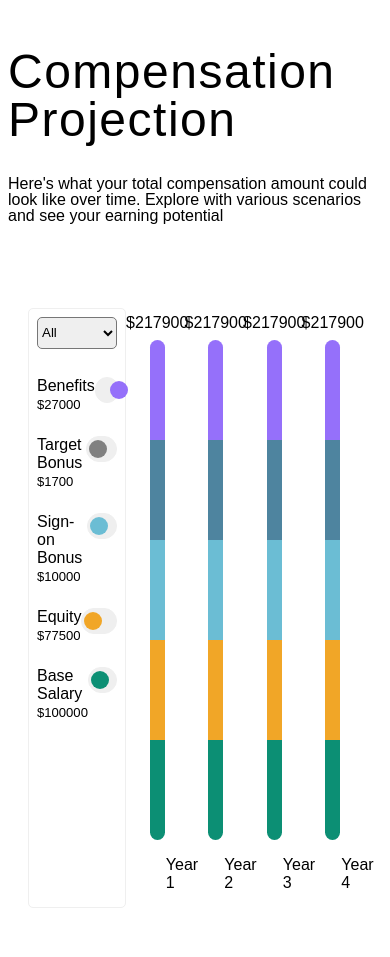
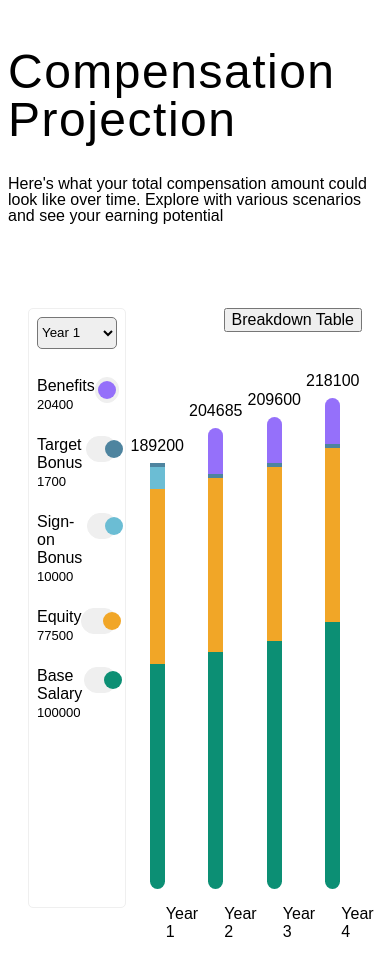
Before and after one commit to Ragnarrlothbrok/compensation_project, a website built with webpack: page src/index.html in a window 390 px wide. Both pictures are taken after a click on the element 106 px from the left and 389 px from the top of the page. Before the commit the page ends 916 px from the top, so only its background shows below. Built offline with nearby package versions, Linux system fonts and the light colour scheme.

Commit message:
Features completed

```diff
--- a/src/index.html
+++ b/src/index.html
@@ -18,115 +18,131 @@
       <div class="control-center flex flex-column">
         <div class="duration-control">
           <select id="year-control">
-            <option>All</option>
-            <option>Year 1</option>
-            <option>Year 2</option>
-            <option>Year 3</option>
-            <option>Year 4</option>
+            <option value="year1">Year 1</option>
+            <option value="year2">Year 2</option>
+            <option value="year3">Year 3</option>
+            <option value="year4">Year 4</option>
+            <option value="all">All</option>
           </select>
         </div>
         <div class="salary-elements">
           <div class="salary-element flex flex-row flex-spacebtw">
             <div class="sal-details flex flex-column">
               <div class="element-title title-font">Benefits</div>
-              <span class="element-amount">$27000</span>
+              <span id="element-benefits" class="element-amount">$27000</span>
             </div>
             <div class="switch flex">
-              <div class="toggle benefits" onclick="this.classList.toggle('toggle-on')"></div>
+              <div class="toggle toggle-on benefits"></div>
             </div>
           </div>
           <div class="salary-element flex flex-row flex-spacebtw">
             <div class="sal-details flex flex-column">
               <div class="element-title title-font">Target Bonus</div>
-              <span class="element-amount">$1700</span>
+              <span id="element-target-bonus" class="element-amount"
+                >$1700</span
+              >
             </div>
             <div class="switch flex">
-              <div class="toggle targetBonus" onclick="this.classList.toggle('toggle-on')"></div>
+              <div class="toggle toggle-on target-bonus"></div>
             </div>
           </div>
           <div class="salary-element flex flex-row flex-spacebtw">
             <div class="sal-details flex flex-column">
               <div class="element-title title-font">Sign-on Bonus</div>
-              <span class="element-amount">$10000</span>
+              <span id="element-sign-bonus" class="element-amount">$10000</span>
             </div>
             <div class="switch flex">
-              <div class="toggle signon-bonus" onclick="this.classList.toggle('toggle-on')"></div>
+              <div class="toggle toggle-on sign-bonus"></div>
             </div>
           </div>
           <div class="salary-element flex flex-row flex-spacebtw">
             <div class="sal-details flex flex-column">
               <div class="element-title title-font">Equity</div>
-              <span class="element-amount">$77500</span>
+              <span id="element-equity" class="element-amount">$77500</span>
             </div>
             <div class="switch flex">
-              <div class="toggle equity" onclick="this.classList.toggle('toggle-on')"></div>
+              <div class="toggle toggle-on equity"></div>
             </div>
           </div>
           <div class="salary-element flex flex-row flex-spacebtw">
             <div class="sal-details flex flex-column">
               <div class="element-title title-font">Base Salary</div>
-              <span class="element-amount">$100000</span>
+              <span id="element-base" class="element-amount">$100000</span>
             </div>
             <div class="switch flex">
-              <div class="toggle base-salary" onclick="this.classList.toggle('toggle-on')"></div>
+              <div class="toggle toggle-on base"></div>
             </div>
           </div>
         </div>
       </div>
-      <div class="representation flex flex-space-around">
+      <div class="representation flex flex-column">
+        <div class="flex flex-end">
+          <button id="breakdown">Breakdown Table</button>
+        </div>
+        <div class="flex flex-space-around">
           <div class="year-container flex flex-col-reverse">
             <div class="year-name title-font">Year 1</div>
-          <div class="bar">
-            <div class="bar-benefits"></div>
-            <div class="bar-target-bonus"></div>
-            <div class="bar-sign-bonus"></div>
-            <div class="bar-equity"></div>
-            <div class="bar-base"></div>
+            <div id="year1" class="bar">
+              <div id="year1-benefits" class="bar-benefits"></div>
+              <div id="year1-target-bonus" class="bar-target-bonus"></div>
+              <div id="year1-sign-bonus" class="bar-sign-bonus"></div>
+              <div id="year1-equity" class="bar-equity"></div>
+              <div id="year1-base" class="bar-base"></div>
             </div>
             <div class="year-amount flex flex-center">
-            <span>$217900</span>
+              <span id="year1-amount" class="total-amount">$217900</span>
             </div>
           </div>
           <div class="year-container flex flex-col-reverse">
             <div class="year-name title-font">Year 2</div>
-          <div class="bar">
-            <div class="bar-benefits"></div>
-            <div class="bar-target-bonus"></div>
-            <div class="bar-sign-bonus"></div>
-            <div class="bar-equity"></div>
-            <div class="bar-base"></div>
+            <div id="year2" class="bar">
+              <div id="year2-benefits" class="bar-benefits"></div>
+              <div id="year2-target-bonus" class="bar-target-bonus"></div>
+              <div id="year2-sign-bonus" class="bar-sign-bonus"></div>
+              <div id="year2-equity" class="bar-equity"></div>
+              <div id="year2-base" class="bar-base"></div>
             </div>
             <div class="year-amount flex flex-center">
-            <span>$217900</span>
+              <span id="year2-amount" class="total-amount">$217900</span>
             </div>
           </div>
           <div class="year-container flex flex-col-reverse">
             <div class="year-name title-font">Year 3</div>
-          <div class="bar">
-            <div class="bar-benefits"></div>
-            <div class="bar-target-bonus"></div>
-            <div class="bar-sign-bonus"></div>
-            <div class="bar-equity"></div>
-            <div class="bar-base"></div>
+            <div id="year3" class="bar">
+              <div id="year3-benefits" class="bar-benefits"></div>
+              <div id="year3-target-bonus" class="bar-target-bonus"></div>
+              <div id="year3-sign-bonus" class="bar-sign-bonus"></div>
+              <div id="year3-equity" class="bar-equity"></div>
+              <div id="year3-base" class="bar-base"></div>
             </div>
             <div class="year-amount flex flex-center">
-            <span>$217900</span>
+              <span id="year3-amount" class="total-amount">$217900</span>
             </div>
           </div>
           <div class="year-container flex flex-col-reverse">
             <div class="year-name title-font">Year 4</div>
-          <div class="bar">
-            <div class="bar-benefits"></div>
-            <div class="bar-target-bonus"></div>
-            <div class="bar-sign-bonus"></div>
-            <div class="bar-equity"></div>
-            <div class="bar-base"></div>
+            <div id="year4" class="bar">
+              <div id="year4-benefits" class="bar-benefits"></div>
+              <div id="year4-target-bonus" class="bar-target-bonus"></div>
+              <div id="year4-sign-bonus" class="bar-sign-bonus"></div>
+              <div id="year4-equity" class="bar-equity"></div>
+              <div id="year4-base" class="bar-base"></div>
             </div>
             <div class="year-amount flex flex-center">
-            <span>$217900</span>
+              <span id="year4-amount" class="total-amount">$217900</span>
             </div>
           </div>
         </div>
       </div>
+    </div>
+    <div id="breakdown-table" class="modal">
+      <div class="table-content">
+        <div class="table-header">
+          <span class="close">&times;</span>
+          <h2>Breakdown</h2>
+        </div>
+        <div id="table-body"></div>
+      </div>
+    </div>
   </body>
 </html>
--- /dev/null
+++ b/src/scripts/actions.js
@@ -0,0 +1,205 @@
+const initialData = {
+  year1: {
+    benefits: 20400,
+    "target-bonus": 1700,
+    "sign-bonus": 10000,
+    equity: 77500,
+    base: 100000,
+  },
+  year2: {
+    benefits: 20400,
+    "target-bonus": 1700,
+    "sign-bonus": 0,
+    equity: 77500,
+    base: 105085,
+  },
+  year3: {
+    benefits: 20400,
+    "target-bonus": 1700,
+    "sign-bonus": 0,
+    equity: 77500,
+    base: 110000,
+  },
+  year4: {
+    benefits: 20400,
+    "target-bonus": 1700,
+    "sign-bonus": 0,
+    equity: 77500,
+    base: 118500,
+  },
+};
+
+let duration = "year1";
+
+const initialTotal = (key) => {
+  return Object.values(initialData[key]).reduce((sum, a) => sum + a, 0);
+};
+
+let total = {
+  year1: initialTotal("year1"),
+  year2: initialTotal("year2"),
+  year3: initialTotal("year3"),
+  year4: initialTotal("year4"),
+};
+
+const setTotal = (opTime, add, salElement) => {
+  if (opTime === "all") {
+    const iterations = ["year1", "year2", "year3", "year4"];
+    iterations.forEach((year) => {
+      const opAmount = salElement === "" ? 0 : initialData[year][salElement];
+      total[year] = add ? total[year] + opAmount : total[year] - opAmount;
+      document.getElementById(`${year}-amount`).innerHTML = total[year];
+    });
+  } else {
+    const opAmount = initialData[duration][salElement];
+    total[opTime] = add ? total[opTime] + opAmount : total[opTime] - opAmount;
+    document.getElementById(`${opTime}-amount`).innerHTML = total[opTime];
+  }
+};
+
+const setInitialHeight = () => {
+  const iterations = ["year1", "year2", "year3", "year4"];
+  iterations.forEach((year) => {
+    const elements = [...document.getElementById(year).children];
+    const yearVal = initialData[year];
+    elements.forEach((element) => {
+      const height = yearVal[element.className.substring(4)] * 0.00225;
+      element.style.height = `${height}px`;
+    });
+  });
+};
+
+const setControlAmounts = (opTime) => {
+  if (opTime === "all") {
+    return null;
+  } else {
+    const salElements = [
+      "benefits",
+      "target-bonus",
+      "sign-bonus",
+      "equity",
+      "base",
+    ];
+    salElements.forEach((item) => {
+      const targetEl = document.getElementById(`element-${item}`);
+      targetEl.innerHTML = initialData[opTime][item];
+    });
+  }
+};
+
+//Initial Dynamic value setting calls.
+
+setInitialHeight();
+
+setTotal("all", true, "");
+
+setControlAmounts(duration);
+
+//button click actions
+
+let yearSelect = document.getElementById("year-control");
+
+yearSelect.addEventListener("change", (e) => {
+  duration = e.target.value;
+  setControlAmounts(duration);
+});
+
+let togglebtns = [...document.getElementsByClassName("switch")];
+
+const toggleForAll = (edit, element) => {
+  const iterations = ["year1", "year2", "year3", "year4"];
+  if (edit) {
+    iterations.forEach((year) => {
+      const targetElement = document.getElementById(`${year}-${element}`);
+      targetElement.style.display = "flex";
+    });
+  } else {
+    iterations.forEach((year) => {
+      const targetElement = document.getElementById(`${year}-${element}`);
+      targetElement.style.display = "none";
+    });
+  }
+};
+
+togglebtns.forEach((toggler) => {
+  toggler.addEventListener("click", () => {
+    if (toggler.children[0].classList.contains("toggle-on")) {
+      toggler.children[0].classList.remove("toggle-on");
+      const targetelement = toggler.children[0].classList[1];
+      setTotal(duration, false, targetelement);
+      if (duration === "all") {
+        toggleForAll(false, targetelement);
+      } else {
+        const targetdiv = document.getElementById(
+          `${duration}-${targetelement}`
+        );
+        targetdiv.style.display = "none";
+      }
+    } else {
+      toggler.children[0].classList.add("toggle-on");
+      const targetelement = toggler.children[0].classList[1];
+      setTotal(duration, true, targetelement);
+      if (duration === "all") {
+        toggleForAll(true, targetelement);
+      } else {
+        const targetdiv = document.getElementById(
+          `${duration}-${targetelement}`
+        );
+        targetdiv.style.display = "flex";
+      }
+    }
+  });
+});
+
+//creating table
+
+const headerCreator = (headRow) => {
+  let arr = [
+    "Year",
+    "benefits",
+    "target-bonus",
+    "sign-bonus",
+    "equity",
+    "base",
+  ];
+  arr.forEach((el) => {
+    let heading = document.createElement("th");
+    heading.innerHTML = el;
+    headRow.appendChild(heading);
+  });
+};
+
+//function to have flexibility of adding just the data and not having to rewrite table code.
+const dataRowCreator = (bodyEl) => {
+  const iterations = ["year1", "year2", "year3", "year4"];
+  iterations.forEach((year) => {
+    let row = document.createElement("tr");
+    let yearName = document.createElement("td");
+    yearName.innerHTML = year;
+    row.appendChild(yearName);
+    let data = initialData[year];
+    Object.values(data).forEach((val) => {
+      let tr = document.createElement("td");
+      tr.innerHTML = val;
+      row.appendChild(tr);
+    });
+    bodyEl.appendChild(row);
+  });
+};
+
+let breakdownTable = document.createElement("table");
+breakdownTable.classList.add("breakdown-data");
+let thead = document.createElement("thead");
+let tbody = document.createElement("tbody");
+tbody.classList.add("table-data");
+
+document.getElementById("table-body").appendChild(breakdownTable);
+
+let headingRow = document.createElement("tr");
+
+headerCreator(headingRow);
+thead.appendChild(headingRow);
+dataRowCreator(tbody);
+
+breakdownTable.appendChild(thead);
+breakdownTable.appendChild(tbody);
--- a/src/scripts/index.js
+++ b/src/scripts/index.js
@@ -1,4 +1,5 @@
 import '../styles/index.scss';
 import '../styles/common.scss';
-
-console.log('webpack starterkit');
+import '../styles/modal.scss';
+import "./actions";
+import "./table";
--- /dev/null
+++ b/src/scripts/table.js
@@ -0,0 +1,12 @@
+const table = document.getElementById("breakdown-table");
+const showTable = document.getElementById("breakdown");
+
+const close = document.getElementsByClassName("close")[0];
+
+showTable.onclick = () => {
+  table.style.display = "block";
+};
+
+close.onclick = () => {
+  table.style.display = "none";
+};
--- a/src/styles/common.scss
+++ b/src/styles/common.scss
@@ -28,6 +28,10 @@
   justify-content: center;
 }
 
+.flex-end {
+  justify-content: flex-end;
+}
+
 .title-font {
   font-weight: 400;
 }
--- a/src/styles/index.scss
+++ b/src/styles/index.scss
@@ -108,11 +108,11 @@ body {
     background-color: $benefits;
   }
 
-  &.target {
+  &.target-bonus {
     background-color: $targetBonus;
   }
 
-  &.signon-bonus {
+  &.sign-bonus {
     background-color: $signOnBonus;
   }
 
@@ -120,7 +120,7 @@ body {
     background-color: $equity;
   }
 
-  &.base-salary {
+  &.base {
     background-color: $baseSalary;
   }
 
@@ -130,6 +130,11 @@ body {
 }
 
 /* chart section */
+#breakdown {
+  margin-bottom: 2rem;
+  font-size: 16px;
+}
+
 .year-container {
   padding-inline: 1rem;
   box-sizing: border-box;
@@ -154,26 +159,21 @@ div.bar > div:first-child {
 }
 
 .bar-benefits {
-  height: 100px;
   background-color: $benefits;
 }
 
 .bar-target-bonus {
-  height: 100px;
   background-color: $targetBonus;
 }
 
 .bar-sign-bonus {
-  height: 100px;
   background-color: $signOnBonus;
 }
 
 .bar-equity {
-  height: 100px;
   background-color: $equity;
 }
 
 .bar-base {
-  height: 100px;
   background-color: $baseSalary;
 }
```
Also changed, not shown: src/styles/modal.scss (added, +67 -0 lines). Lines whose indentation alone changed are shown as unchanged.
